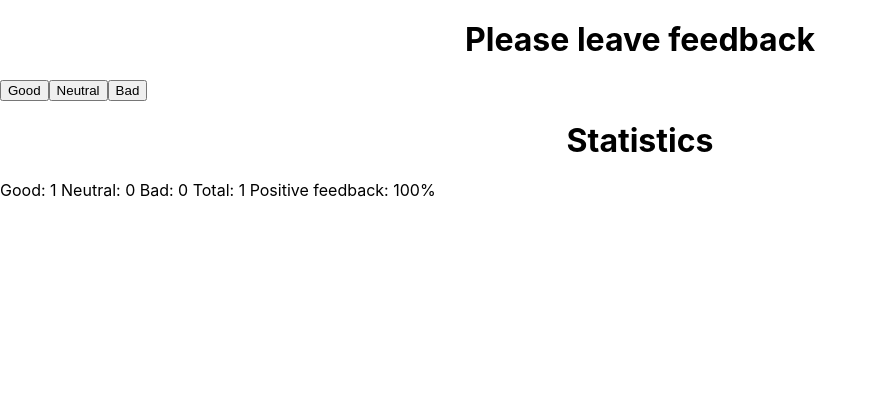
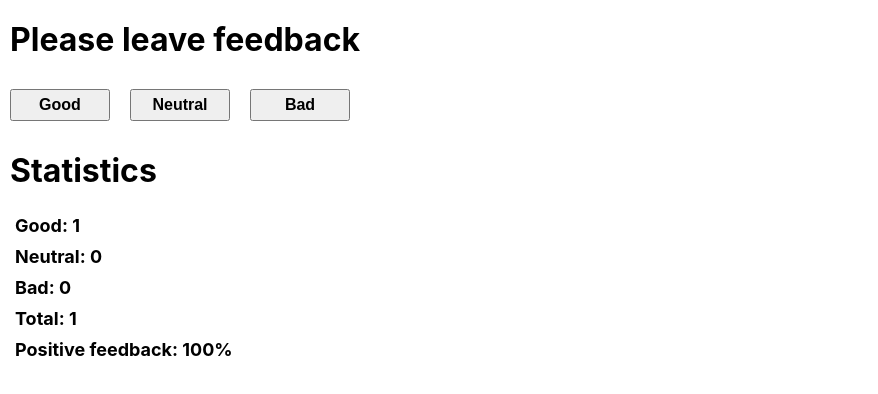
Before and after one commit to olegkrop/goit-react-hw-04-feedback, a React (Create React App) app: page / in a window 1280 px wide. Both pictures are taken after a click on the button "Good". Shown: the top 394 px of the page, without its empty margins (0-878 px from the left). Built offline with nearby package versions, Linux system fonts and the light colour scheme.

Commit message:
fix: css

```diff
--- a/src/components/App.jsx
+++ b/src/components/App.jsx
@@ -42,7 +42,7 @@ export class App extends Component {
     const total = this.countTotalFeedback();
     return (
       <>
-        <div className={style.boxApp}>
+        <div className={style.app}>
           <Section title="Please leave feedback">
             <FeedbackOptions
               options={this.state}
--- a/src/components/App.module.css
+++ b/src/components/App.module.css
@@ -1,6 +1,5 @@
 .app {
-    background-color: lightgray;
     display: flex;
     flex-direction: column;
-    align-items: center;
+    align-items: left;
 }
--- a/src/components/FeedbackOptions/FeedbackOptions.jsx
+++ b/src/components/FeedbackOptions/FeedbackOptions.jsx
@@ -15,7 +15,7 @@ export class FeedbackOptions extends Component {
         <div>
           {stateOptions.map(option => (
             <button
-              className={style.feedbackButton}
+              className={style.feedback}
               type="button"
               onClick={onLeaveFeedback}
               name={option}
--- a/src/components/Notification/Notification.jsx
+++ b/src/components/Notification/Notification.jsx
@@ -7,7 +7,7 @@ export class Notification extends Component {
     const { message } = this.props;
     return (
       <>
-        <span className={style.notificationText}>{message}</span>
+        <span className={style.notification}>{message}</span>
       </>
     );
   }
--- a/src/components/Notification/Notification.module.css
+++ b/src/components/Notification/Notification.module.css
@@ -0,0 +1,5 @@
+.notification {
+    font-size: 18px;
+    font-weight: 700;
+    margin-left: 10px;
+}
--- a/src/components/Section/Section.module.css
+++ b/src/components/Section/Section.module.css
@@ -1,7 +1,8 @@
 .title {
     font-size: 32px;
     display: flex;
-    justify-content: center;
+    justify-content: left;
     margin-bottom: 20px;
     margin-top: 20px;
+    margin-left: 10px;
 }
--- a/src/components/Statistics/Statistics.jsx
+++ b/src/components/Statistics/Statistics.jsx
@@ -7,7 +7,7 @@ export class Statistics extends Component {
     const { good, neutral, bad, total, positivePercentage } = this.props;
     return (
       <>
-        <div className={style.statisticsItem}>
+        <div className={style.statistics}>
           <span> Good: {good} </span>
           <span> Neutral: {neutral} </span>
           <span> Bad: {bad} </span>
--- a/src/components/Statistics/Statistics.module.css
+++ b/src/components/Statistics/Statistics.module.css
@@ -0,0 +1,11 @@
+.statistics {
+    display: flex;
+    flex-direction: column;
+    font-size: 18px;
+    font-weight: 700;
+    margin-left: 10px;
+}
+
+.statistics span {
+    margin: 5px;
+}
```
